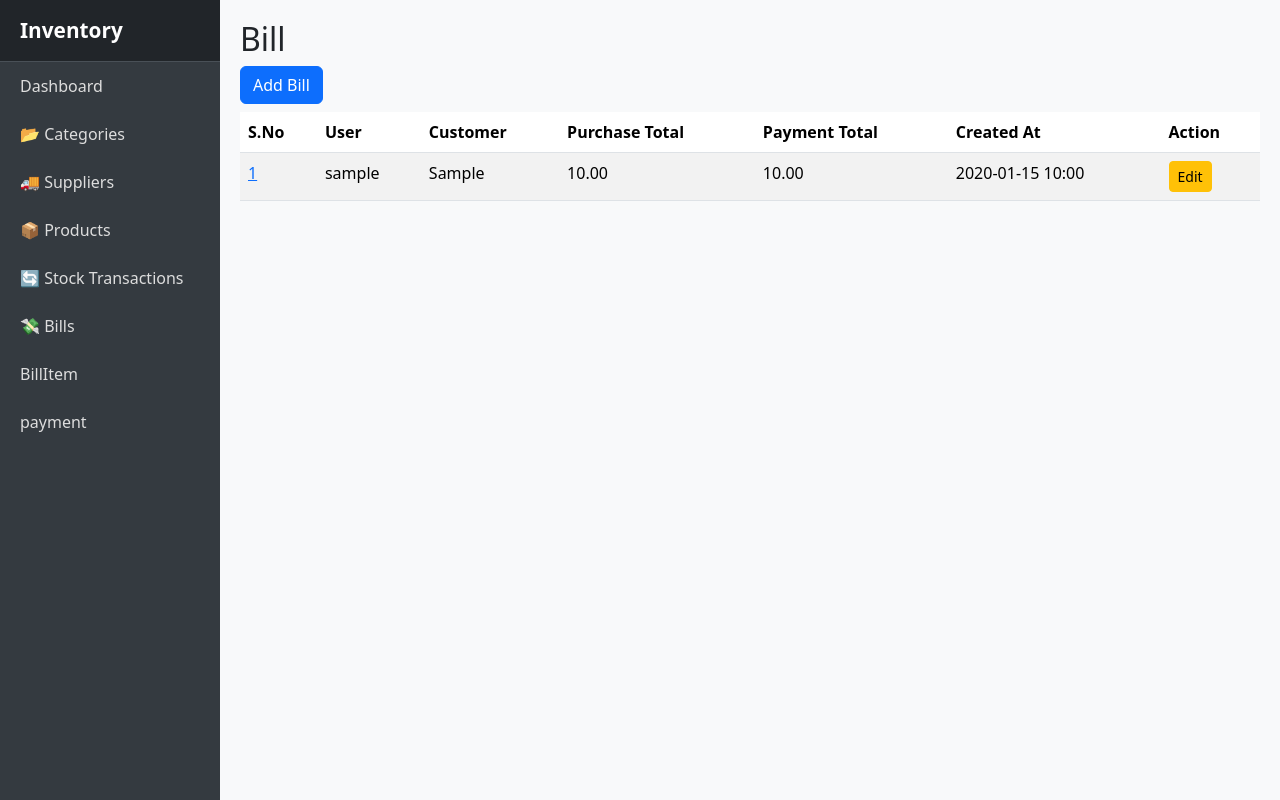
After one commit to anburps/stock_inventory, a Django app: page /bills-list/ in a window 1280 px wide. The commit adds this page. Run offline with Django 5.2, Linux system fonts and the light colour scheme; tables that the repository leaves empty hold one stand-in row (values such as "Sample post").

Commit message:
bill generate details

```diff
--- a/src/store/apps.py
+++ b/src/store/apps.py
@@ -4,3 +4,6 @@ from django.apps import AppConfig
 class StoreConfig(AppConfig):
     default_auto_field = 'django.db.models.BigAutoField'
     name = 'store'
+
+    def ready(self):
+        import store.signals
--- a/src/store/urls.py
+++ b/src/store/urls.py
@@ -26,4 +26,22 @@ urlpatterns = [
     # Stock Transaction
     path("transactions/", views.transaction_list, name="transaction_list"),
     path("transactions/create/", views.transaction_create, name="transaction_create"),
+
+    # Bill
+    path("bills-list/", views.bill_list, name="bill_list"),
+    path("bills-create/", views.bill_create, name="bill_create"),
+    path("bill-detail/<int:pk>/", views.bill_details, name="bill_detail"),
+    path("bills/<int:pk>/update/", views.bill_update, name="bill_update"),
+
+    # BillItem
+    path("billitems/create/", views.billitem_create, name="billitem_create"),
+    path("billitems/list/", views.billitem_list, name="billitem_list"),
+    path("billitems/<int:pk>/detail/", views.billitem_detail, name="billitem_detail"),
+    path("billitems/<int:pk>/update/", views.billitem_update, name="billitem_update"),
+
+    # Payments
+    path("payments_create/", views.payment_create, name="payment_create"),
+    path("payments_list/", views.payment_list, name="payment_list"),
+    path("payments/<int:pk>/detail/", views.payment_detail, name="payment_detail"),
+    path("payments/<int:pk>/update/", views.payment_update, name="payment_update"),
 ]
--- a/src/store/views.py
+++ b/src/store/views.py
@@ -1,6 +1,6 @@
 from django.shortcuts import render, get_object_or_404, redirect
-from .models import Category, Supplier, Product, StockTransaction
-from .forms import CategoryForm, SupplierForm, ProductForm, StockTransactionForm
+from .models import *
+from .forms import CategoryForm, SupplierForm, ProductForm, StockTransactionForm, BillForm, BillItemForm, PaymentForm
 from django.db.models import Sum
 from django.core.paginator import Paginator
 from django.http import JsonResponse
@@ -165,3 +165,91 @@ def transaction_create(request):
     else:
         form = StockTransactionForm()
     return render(request, "inventory/form.html", {"form": form})
+
+
+def bill_create(request):
+    if request.method == "POST":
+        form = BillForm(request.POST)
+        if form.is_valid():
+            form.save()
+            return redirect("bill_list")
+    else:
+        form = BillForm()
+    return render(request, "inventory/form.html", {"form": form})
+
+def bill_list(request):
+    bills = Bill.objects.all()
+    return render(request, "inventory/bill_list.html", {"bills": bills})
+
+def bill_details(request, pk):
+    bill = get_object_or_404(Bill, pk=pk)
+    return render(request, "inventory/bill_details.html", {"bill": bill})
+
+def bill_update(request, pk):
+    bill = get_object_or_404(Bill, pk=pk)
+    if request.method == "POST":
+        form = BillForm(request.POST, instance=bill)
+        if form.is_valid():
+            form.save()
+            return redirect("bill_list")
+    else:
+        form = BillForm(instance=bill)
+    return render(request, "inventory/form.html", {"form": form})
+
+def billitem_create(request):
+    if request.method == "POST":
+        form = BillItemForm(request.POST)
+        if form.is_valid():
+            form.save()
+            return redirect("bill_list")
+    else:
+        form = BillItemForm()
+    return render(request, "inventory/form.html", {"form": form})
+
+def billitem_list(request):
+    billitems = BillItem.objects.all()
+    return render(request, "inventory/billitem_list.html", {"billitems": billitems})
+
+def billitem_detail(request, pk):
+    bill = get_object_or_404(BillItem, pk=pk)
+    return render(request, "inventory/billitem_detail.html", {"bill": bill})
+
+def billitem_update(request, pk):
+    billitem = get_object_or_404(BillItem, pk=pk)
+    if request.method == "POST":
+        form = BillItemForm(request.POST, instance=billitem)
+        if form.is_valid():
+            form.save()
+            return redirect("bill_list")
+    else:
+        form = BillItemForm(instance=billitem)
+    return render(request, "inventory/form.html", {"form": form})
+
+def payment_create(request):
+    if request.method == "POST":
+        form = PaymentForm(request.POST)
+        if form.is_valid():
+            form.save()
+            return redirect("bill_list")
+    else:
+        form = PaymentForm()
+    return render(request, "inventory/form.html", {"form": form})
+
+def payment_list(request):
+    payments = Payment.objects.all()
+    return render(request, "inventory/payment_list.html", {"payments": payments})
+
+def payment_detail(request, pk):
+    payment = get_object_or_404(Payment, pk=pk)
+    return render(request, "inventory/payment_detail.html", {"payment": payment})
+
+def payment_update(request, pk):
+    payment = get_object_or_404(Payment, pk=pk)
+    if request.method == "POST":
+        form = PaymentForm(request.POST, instance=payment)
+        if form.is_valid():
+            form.save()
+            return redirect("bill_list")
+    else:
+        form = PaymentForm(instance=payment)
+    return render(request, "inventory/form.html", {"form": form})
--- a/src/templates/inventory/base.html
+++ b/src/templates/inventory/base.html
@@ -44,10 +44,15 @@
   <!-- Sidebar -->
   <div class="sidebar">
     <div class="brand">Inventory</div>
+    <a href="{% url 'index' %}">Dashboard</a>
     <a href="{% url 'category_list' %}">📂 Categories</a>
     <a href="{% url 'supplier_list' %}">🚚 Suppliers</a>
     <a href="{% url 'product_list' %}">📦 Products</a>
     <a href="{% url 'transaction_list' %}">🔄 Stock Transactions</a>
+    <a href="{% url 'bill_list' %}">💸 Bills</a>
+    <a href="{% url 'billitem_list' %}">BillItem</a>
+    <a href="{% url 'payment_list' %}">payment</a>
+
   </div>
 
   <!-- Main Content -->
--- /dev/null
+++ b/src/templates/inventory/bill_list.html
@@ -0,0 +1,28 @@
+{% extends "inventory/base.html" %}
+{% block content %}
+<h2>Bill</h2>
+<a href="{% url 'bill_create' %}" class="btn btn-primary mb-2">Add Bill</a>
+<table class="table table-striped">
+  <thead>
+    <tr><th>S.No</th><th>User</th><th>Customer</th><th>Purchase Total</th><th>Payment Total</th><th>Created At</th><th>Action</th></tr>
+  </thead>
+  <tbody>
+    {% for bill in bills %}
+    <tr>
+      <td><a href="{% url 'bill_detail' bill.pk %}">{{ forloop.counter }}</a></td>
+      <td>{{ bill.user }}</td>
+      <td>{{ bill.customer }}</td>
+      <td>{{ bill.purchase_total }}</td>
+      <td>{{ bill.paid_total }}</td>
+      <td>{{ bill.created_at|date:"Y-m-d H:i" }}</td>
+      <td>
+        <a href="{% url 'bill_update' bill.pk %}" class="btn btn-sm btn-warning">Edit</a>
+        {% comment %} <a href="{% url 'bill_delete' bill.pk %}" class="btn btn-sm btn-danger">Delete</a> {% endcomment %}
+      </td>
+    </tr>
+    {% empty %}
+    <tr><td colspan="6">No bills found</td></tr>
+    {% endfor %}
+  </tbody>
+</table>
+{% endblock %}
--- a/src/templates/inventory/transaction_list.html
+++ b/src/templates/inventory/transaction_list.html
@@ -1,7 +1,7 @@
 {% extends "inventory/base.html" %}
 {% block content %}
 <h2>Stock Transactions</h2>
-<a href="{% url 'transaction_create' %}" class="btn btn-primary mb-2">Add Transaction</a>
+{% comment %} <a href="{% url 'transaction_create' %}" class="btn btn-primary mb-2">Add Transaction</a> {% endcomment %}
 <table class="table table-striped">
   <thead>
     <tr><th>Product</th><th>Type</th><th>Quantity</th><th>Date</th></tr>
```
Also changed, not shown: src/store/forms.py (+18 -3 lines), src/store/models.py (+104 -33 lines), src/store/signals.py (added, +24 -0 lines), src/templates/inventory/bill_details.html (added, +13 -0 lines), src/templates/inventory/billitem_detail.html (added, +13 -0 lines), src/templates/inventory/billitem_list.html (added, +28 -0 lines), src/templates/inventory/payment_detail.html (added, +13 -0 lines), src/templates/inventory/payment_list.html (added, +26 -0 lines).
